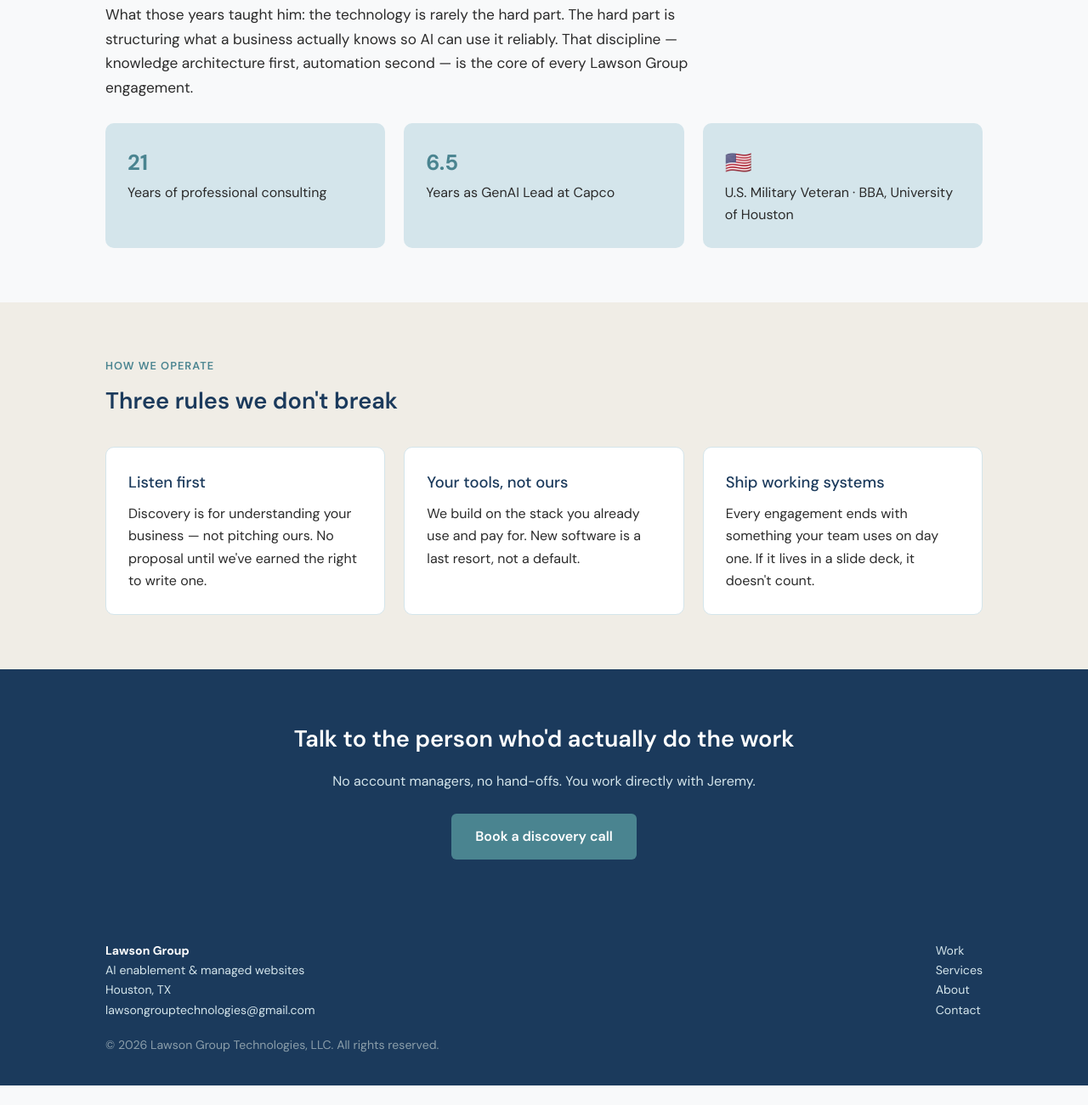
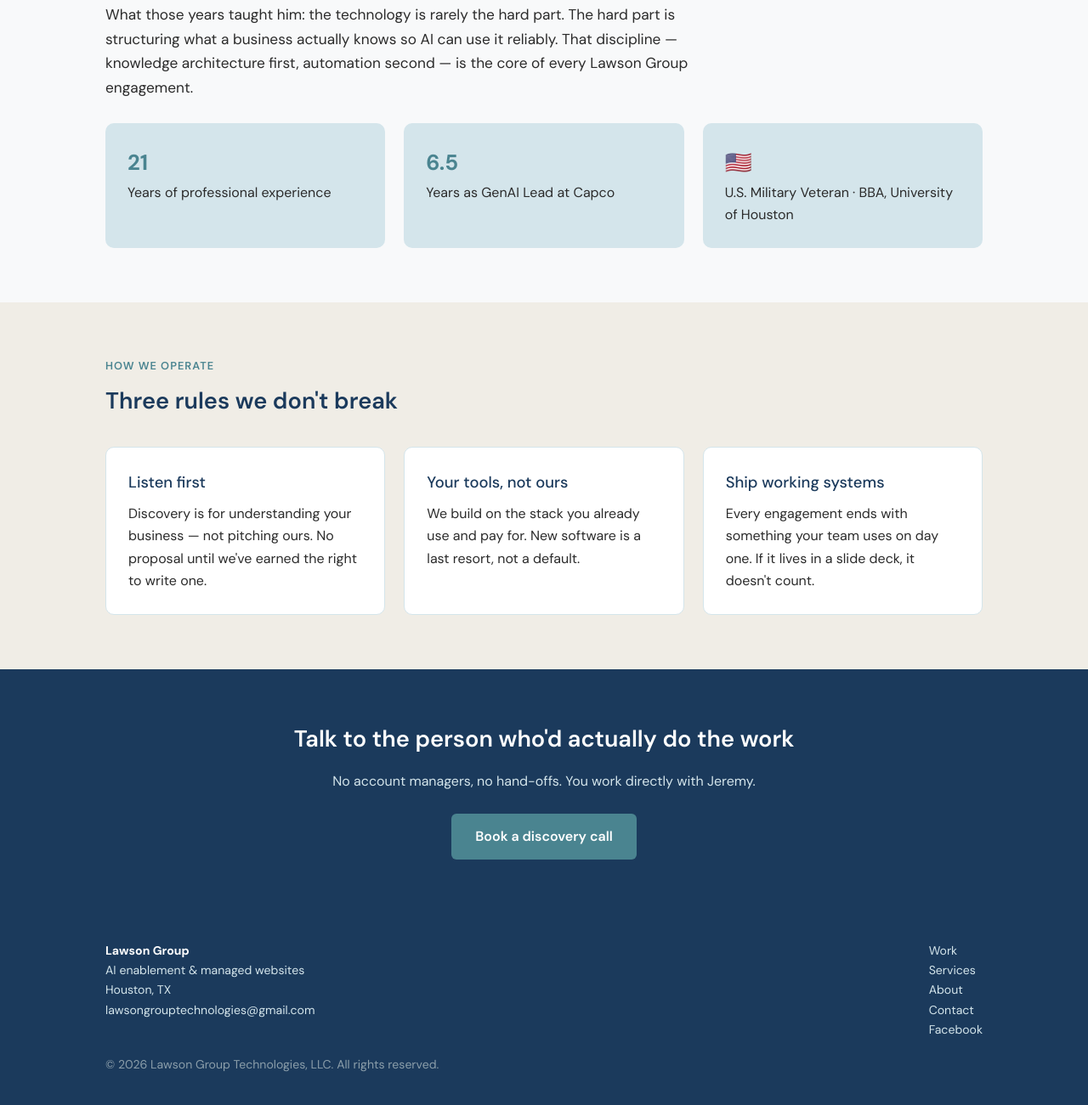
Before and after one commit to lawsongrouptechnologies-svg/lawson-group-website, a plain HTML site: page about.html in a window 1280 px wide. Shown: the part 702-2003 px from the top of the page at 85% size. Before the commit the page ends 1980 px from the top, so only its background shows below. Drawn offline with Linux system fonts and the light colour scheme.

Commit message:
Fix about-page stat label (professional experience, not consulting); add Facebook page link to footers

```diff
--- a/about.html
+++ b/about.html
@@ -37,7 +37,7 @@
     <p class="lead">For 6.5 years, Jeremy led GenAI implementation at Capco — one of the world's top financial services consultancies — designing and shipping AI solutions for Fortune 100 banks, insurers, and asset managers. Environments where an AI mistake isn't an inconvenience; it's a regulatory event.</p>
     <p class="lead" style="margin-top:14px">What those years taught him: the technology is rarely the hard part. The hard part is structuring what a business actually knows so AI can use it reliably. That discipline — knowledge architecture first, automation second — is the core of every Lawson Group engagement.</p>
     <div class="grid grid-3" style="margin-top:28px">
-      <div class="card card-ice"><span class="num">21</span><p>Years of professional consulting</p></div>
+      <div class="card card-ice"><span class="num">21</span><p>Years of professional experience</p></div>
       <div class="card card-ice"><span class="num">6.5</span><p>Years as GenAI Lead at Capco</p></div>
       <div class="card card-ice"><span class="num">🇺🇸</span><p>U.S. Military Veteran · BBA, University of Houston</p></div>
     </div>
@@ -76,7 +76,8 @@
       <a href="work.html">Work</a><br>
       <a href="services.html">Services</a><br>
       <a href="about.html">About</a><br>
-      <a href="contact.html">Contact</a>
+      <a href="contact.html">Contact</a><br>
+      <a href="https://www.facebook.com/profile.php?id=61590938600605" target="_blank" rel="noopener">Facebook</a>
     </div>
   </div>
   <div class="container fine">© 2026 Lawson Group Technologies, LLC. All rights reserved.</div>
```
Also changed, not shown: contact.html (+2 -1 lines), index.html (+2 -1 lines), services.html (+2 -1 lines), work.html (+2 -1 lines).
